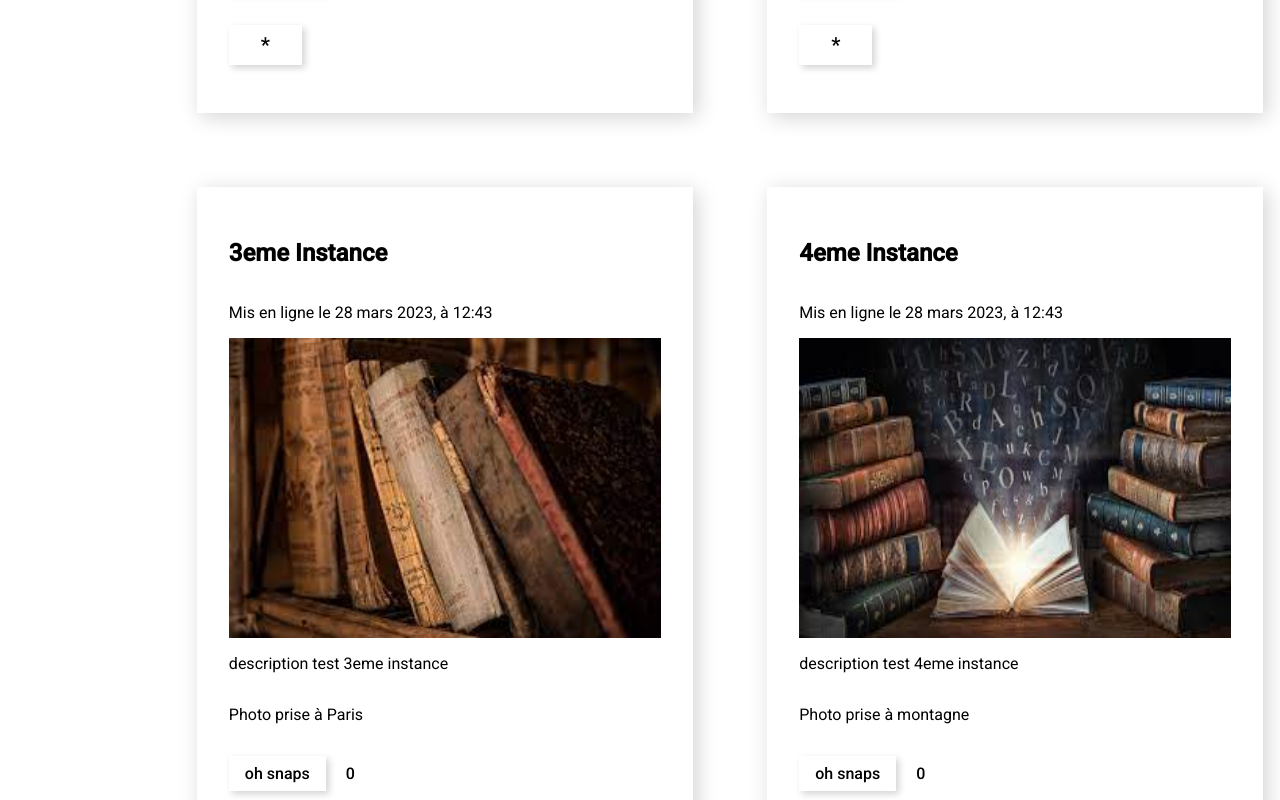
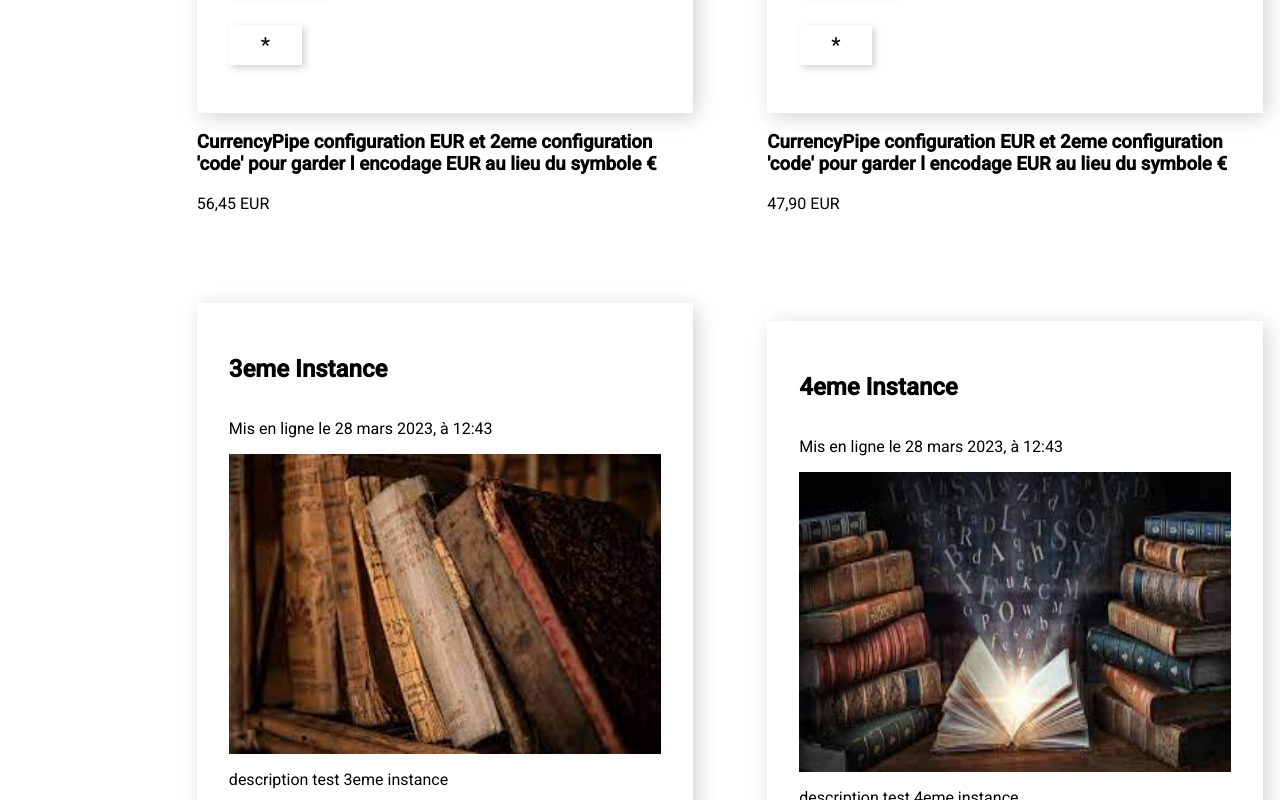
Before and after one commit to marie-lourdes/Site-snapface-Angular, an Angular app: page / in a window 1280 px wide. Shown: the part 800-1600 px from the top of the page. Built offline with nearby package versions, Linux system fonts and the light colour scheme.

Commit message:
pipe data number: face-snap.component.html => add paragraph and  CurrencyPipe and two configuration price | currency:'EUR': 'code'

```diff
--- a/src/app/app.component.ts
+++ b/src/app/app.component.ts
@@ -18,7 +18,8 @@ export class AppComponent implements OnInit {
         createDate: new Date(),
         snaps: 0,
         imageUrl: "../../assets/book.jpg",
-        location: "Paris"
+        location: "Paris",
+        price: 56.45489465
       },
       {
         title: "2eme instance",
@@ -26,6 +27,7 @@ export class AppComponent implements OnInit {
         createDate: new Date(),
         snaps: 0,
         imageUrl: "../../assets/book-antique.jpg",
+        price: 47.895356
 
       },
       {
@@ -34,7 +36,9 @@ export class AppComponent implements OnInit {
         createDate: new Date(),
         snaps: 0,
         imageUrl: "../../assets/books.jpg",
-        location: "Paris"
+        location: "Paris",
+        price: 798865.065595
+
       },
       {
         title: "4eme instance",
--- a/src/app/face-snap/face-snap.component.html
+++ b/src/app/face-snap/face-snap.component.html
@@ -32,3 +32,5 @@
         }"> * </button>
     </p>
 </div>
+<h3> CurrencyPipe configuration EUR et 2eme configuration 'code' pour garder l encodage EUR au lieu du symbole €</h3>
+<p>{{ faceSnap.price | currency: 'EUR' : 'code' }}</p>
--- a/src/app/models/face-snap.model.ts
+++ b/src/app/models/face-snap.model.ts
@@ -43,6 +43,7 @@ export class FaceSnap {
             snaps!: number;
             imageUrl!: string;
             location?: string;
+            price?: number;
             //propriétés optionnelles qui ne sera pas une propriété requise qui provoque une erreur si elle n est pas indiqué dans l 'objet facesnap que nous allons recree mais sans instance(plus de constrcutor)
             //la class sans le constructor sera une class type pour les objets facesnap que nous allé crée a partir de ce type class
 
```
